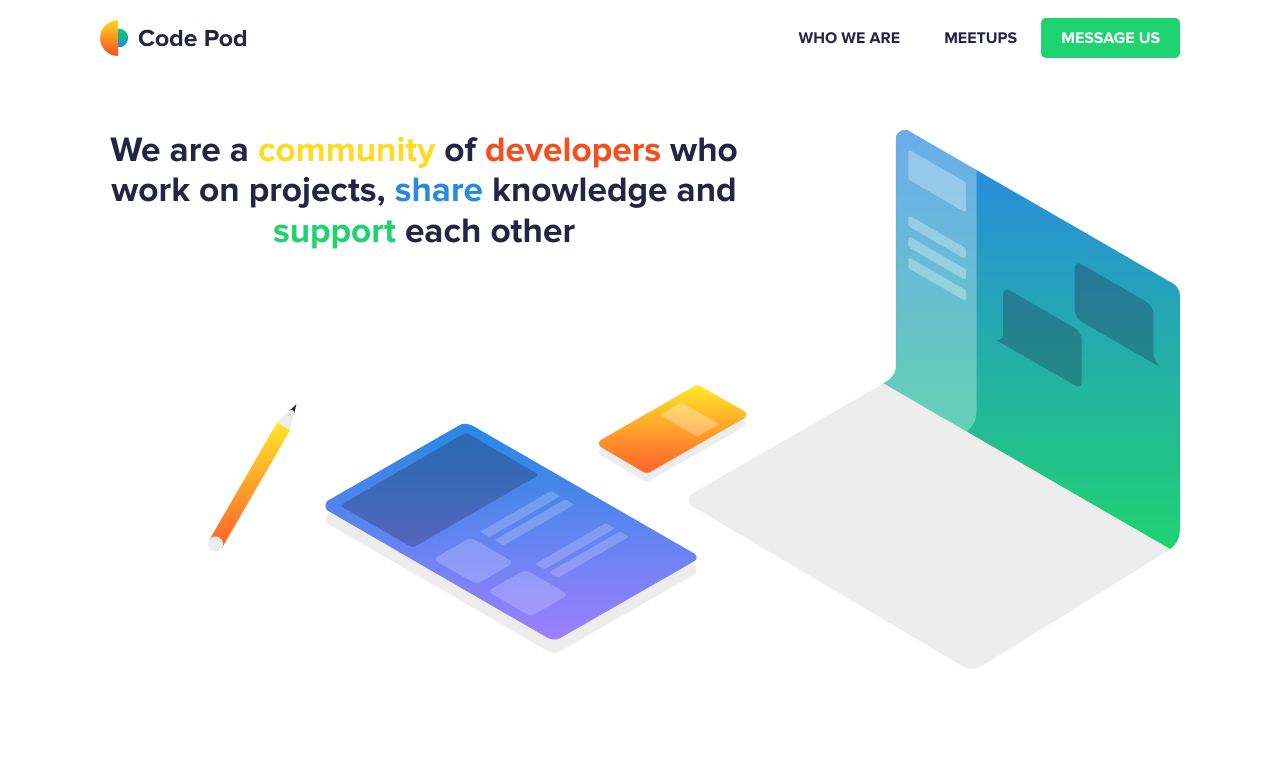
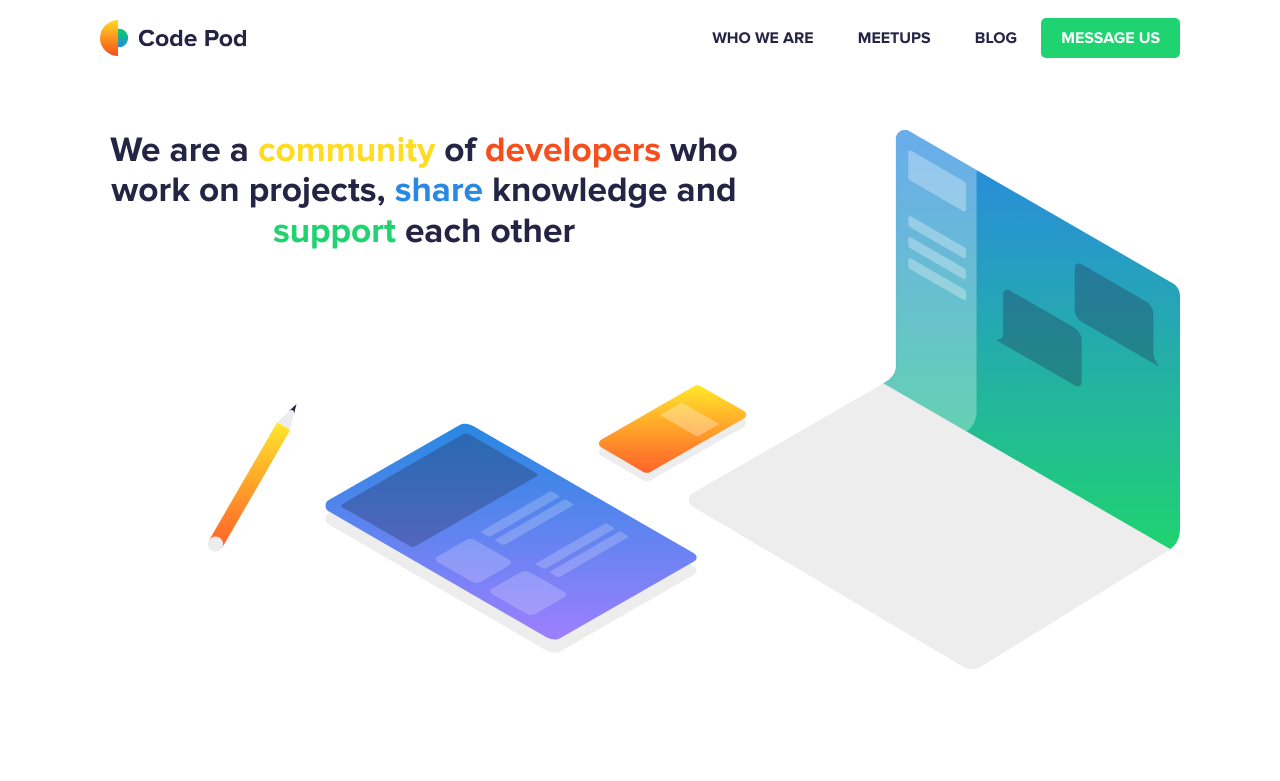
Before and after one commit to codepoduk/website, a website: page src/index.html in a window 1280 px wide. Shown: the top 781 px of the page. Drawn offline with nearby package versions, Linux system fonts and the light colour scheme.

Commit message:
add blog to header and footer lists

```diff
--- a/src/index.html
+++ b/src/index.html
@@ -29,6 +29,9 @@
             </li>
             <li class="menu__item">
               <a href="https://www.meetup.com/codepod/" target="_blank" rel="noopener noreferrer">Meetups</a>
+            </li>
+            <li class="menu__item blog">
+              <a href="https://codepoduk.github.io/blog/">blog</a>
             </li>
             <li class="menu__item message-us button">
               <a href="#message-us">Message Us</a>
@@ -119,6 +122,9 @@
             <li class="menu__item">
               <a href="https://www.meetup.com/codepod/" target="_blank" rel="noopener noreferrer">Meetups</a>
             </li>
+            <li class="menu__item blog">
+              <a href="https://codepoduk.github.io/blog/">Blog</a>
+            </li>
             <li class="menu__item message-us">
               <a href="#message-us">Message Us</a>
             </li>
```
